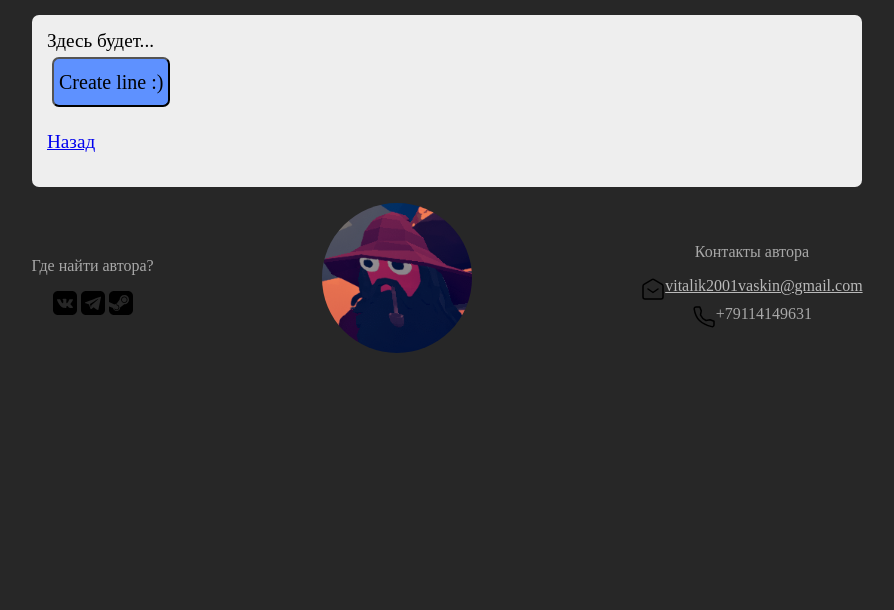
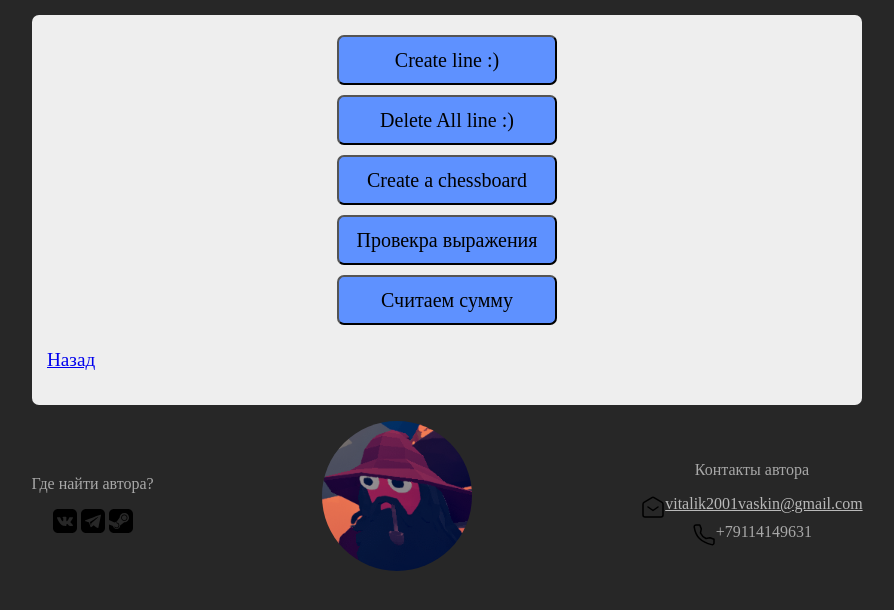
Before and after one commit to VitaliyMorix/public_html, a PHP site: page /html_file/js_test.html in a window 1280 px wide. Shown: the part 124-734 px from the top of the page, without its empty margins (193-1087 px from the left). Run offline with PHP 8.4, Linux system fonts and the light colour scheme; some web fonts are replaced.

Commit message:
Create buttom for activation script JS

```diff
--- a/file_css/style.css
+++ b/file_css/style.css
@@ -323,11 +323,13 @@ footer{
   width: 150px;
 }
 
-#buttomClick{
+.buttomStyle{
   padding: 5px;
-  margin: 5px;
+  margin-block: 5px;
+  margin-left: auto;
+  margin-right: auto;
   background-color: #5E91FF;
-  width: 30%px;
+  width: 220px;
   height: 50px;
   border-radius: 7px;
   font-family: Raleway;
--- a/html_file/js_test.html
+++ b/html_file/js_test.html
@@ -3,6 +3,7 @@
     <head>
         <meta charset="utf-8">
         <link rel="stylesheet"  type="text/css" href="../file_css/style.css">
+        <script src="../js_scripts/jQuery.js"></script>
         <title>Форма</title>
     </head>
 
@@ -21,8 +22,7 @@
           </nav>
         </header>
 
-      <div class="main-style text-layer">
-              Здесь будет...<br>
+      <main class="main-style text-layer">
           <!--<div class="body-style"><canvas height="500" width="500" id="mySpace">Невозможно отобразить</canvas></div>-->
           <style>
               /*.body-style{
@@ -36,6 +36,7 @@
               canvas{
                   margin-top: 20px;
                   margin-bottom: 20px;
+                  background-color: black;
               }
               .divStyleTest{
                 text-align: center;
@@ -44,13 +45,19 @@
                 z-index: 1;
               }
           </style>
-          <!--<script src="../js_scripts/exam_1.js"></script>-->
-          <!--<script src="../js_scripts/exam_2.js"></script>-->
-          <!--<script src="../js_scripts/exam_3.js"></script>-->
-          <input type="button" id="buttomClick" value="Create line :)"/>
+          <!---->
+            <input type="button" id="buttomClickA" value="Create line :)" class="buttomStyle"/>
+            <input type="button" id="buttomClickD" value="Delete All line :)" class="buttomStyle"/>
+            <input type="button" id="buttomClickCB" value="Create a chessboard" class="buttomStyle"/>
+            <input type="button" id="buttomClickINC" value='Провекра выражения' class="buttomStyle"/>
+            <input type="button" id="buttomClickSUM" value="Считаем сумму" class="buttomStyle"/>
+
+          <script src="../js_scripts/exam_1.js"></script>
+          <script src="../js_scripts/exam_2.js"></script>
+          <script src="../js_scripts/exam_3.js"></script>
           <script src="../js_scripts/exam_4.js"></script>
           <p><a href="../index.html">Назад</a></p>
-      </div>
+        </main>
 
       <footer>
         <p>
--- a/js_scripts/exam_1.js
+++ b/js_scripts/exam_1.js
@@ -1,3 +1,5 @@
+buttomClickSUM.onclick=function ()
+{
     function sumInput()
     //функция считает сумму введённых чисел. Если введено не число,
     //то выводится результат
@@ -17,3 +19,4 @@ function sumInput()
         return sum;
     }
     alert(sumInput());
+}
--- a/js_scripts/exam_2.js
+++ b/js_scripts/exam_2.js
@@ -1,4 +1,7 @@
 //проверка работы инкремента
-let x=2;
-const r1=++x + ++x;
-alert(r1);
+buttomClickINC.onclick=function ()
+{
+    let x=2;
+    const r1=++x + ++x;
+    alert(r1);
+}
--- a/js_scripts/exam_3.js
+++ b/js_scripts/exam_3.js
@@ -1,4 +1,11 @@
 //скрипт, рисующий шахматную доску на странице
+buttomClickCB.onclick=function ()
+{
+    var x=document.createElement("canvas");
+    x.setAttribute('id',"mySpace");
+    x.setAttribute("height",500);
+    x.setAttribute("width",500);
+    document.body.append(x);
 
     let ctx=mySpace.getContext("2d");
 
@@ -46,3 +53,4 @@ ctx.strokeStyle = "#000000";        //цвет внутреннего конту
     ctx.lineWidth=5;        //ширина внутреннего контура
     ctx.rect(50,50,400,400);        //параметры для рисования внутреннего контура
     ctx.stroke();       //рисование внутреннего контура
+}
--- a/js_scripts/exam_4.js
+++ b/js_scripts/exam_4.js
@@ -1,9 +1,16 @@
 let a=0;
-buttomClick.onclick=function ()
+buttomClickA.onclick=function ()
   {
     a++;
-      let div=document .createElement('div');
-      div.className="divStyleTest";
-      div.innerHTML='reset click!!!!'+' - '+a;
-      document.body.append(div);
+    let div=document .createElement('div');
+    div.className="divStyleTest";
+    div.innerHTML='reset click!!!!'+' - '+a;
+    document.body.append(div);
   }
+
+buttomClickD.onclick=function ()
+{
+  $('.divStyleTest').remove();
+  $('canvas').remove();
+  a=0;
+}
```
Lines whose indentation alone changed are shown as unchanged.
